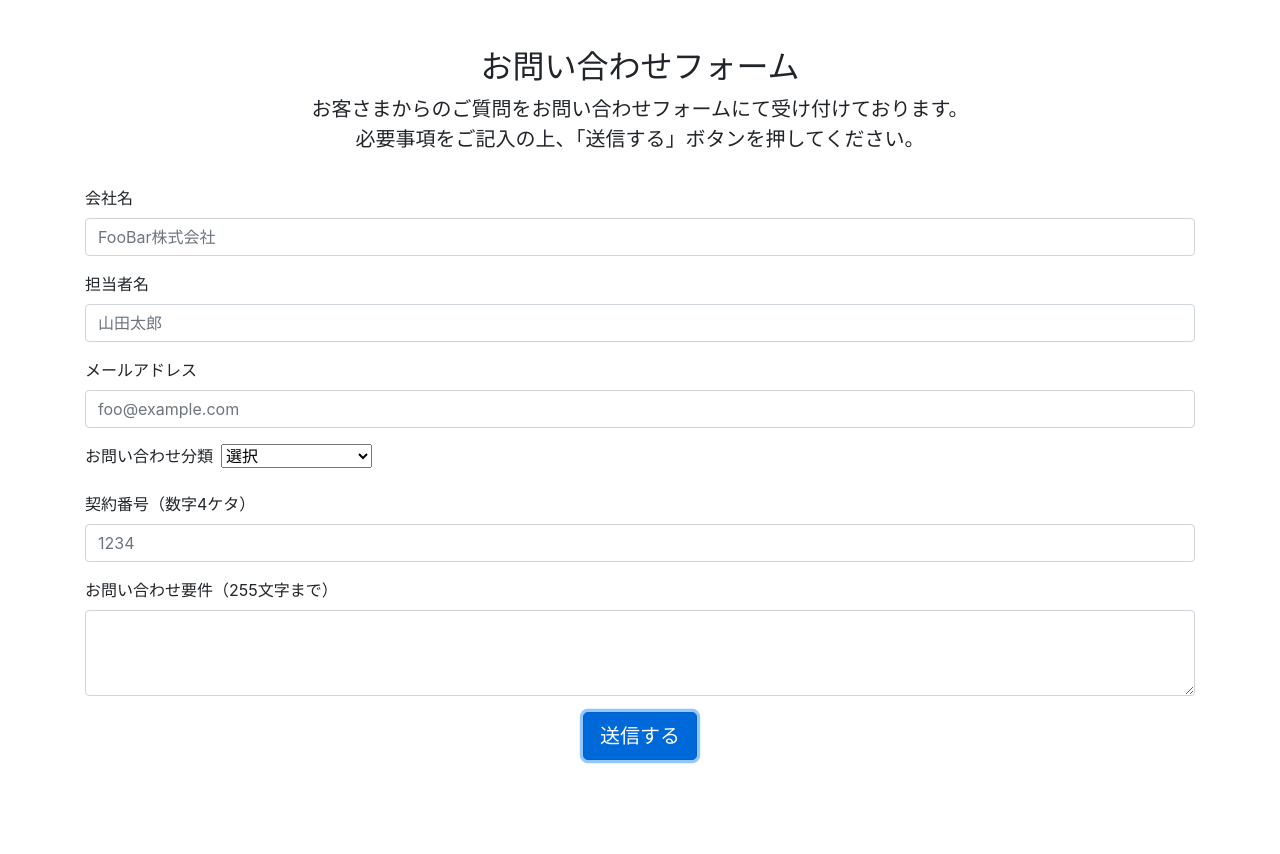
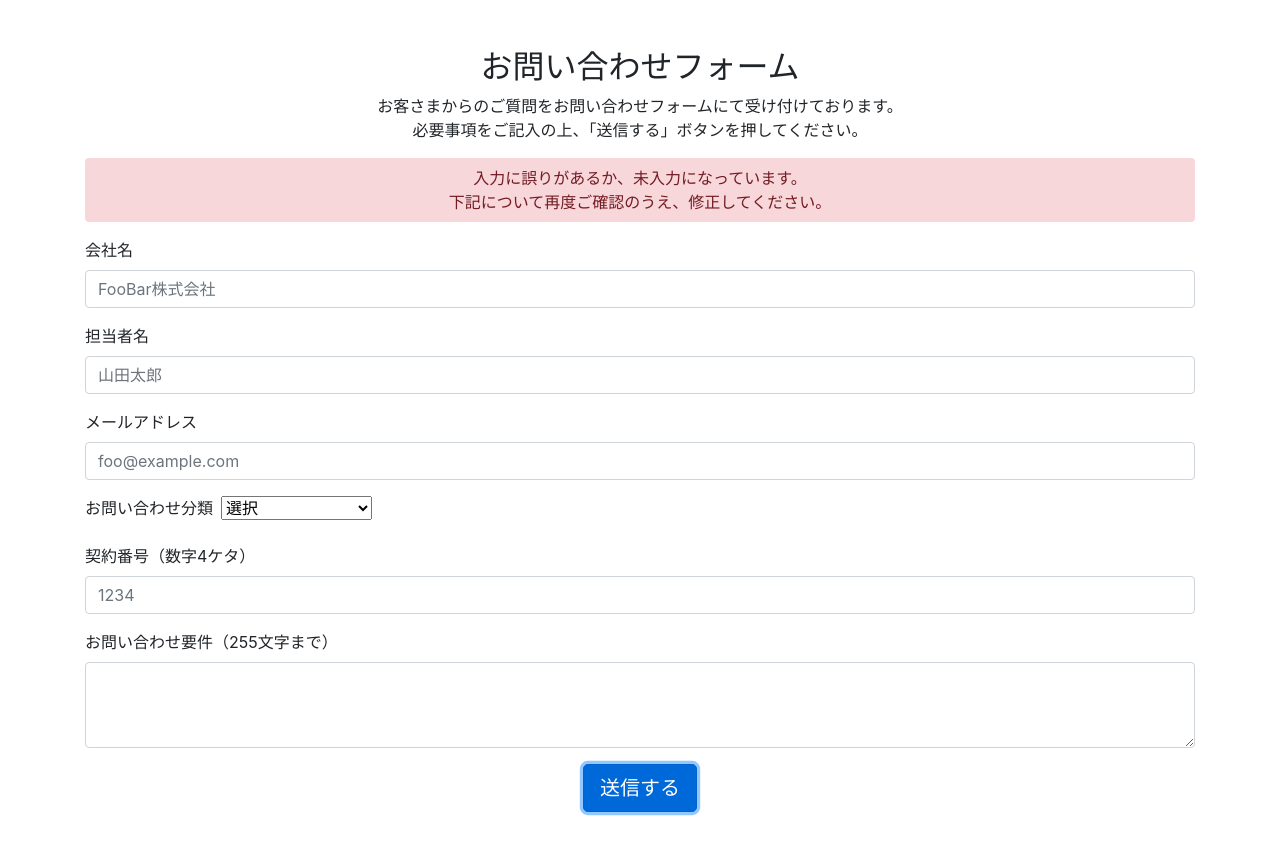
Before and after one commit to tanakanat/contact_page_sample_app, a Vue app: page / in a window 1280 px wide. Both pictures are taken after a click on the button "送信する". Shown: the top 854 px of the page. Before the commit the page ends 808 px from the top, so only its background shows below. Built offline with nearby package versions, Linux system fonts and the light colour scheme.

Commit message:
アラート用のブロック要素を配置

```diff
--- a/src/components/Contact.vue
+++ b/src/components/Contact.vue
@@ -3,10 +3,20 @@
     <main class="my-5">
       <div class="pb-3 text-center">
         <h2>お問い合わせフォーム</h2>
-        <p class="lead">
+        <span>
           お客さまからのご質問をお問い合わせフォームにて受け付けております。<br />
           必要事項をご記入の上、「送信する」ボタンを押してください。
-        </p>
+        </span>
+      </div>
+
+      <div
+        v-if="!isFormValid"
+        class="mb-3 py-2 text-center alert-danger rounded"
+      >
+        <span>
+          入力に誤りがあるか、未入力になっています。<br />
+          下記について再度ご確認のうえ、修正してください。
+        </span>
       </div>
 
       <div class="mb-3">
@@ -89,7 +99,9 @@
       </div>
 
       <div class="text-center">
-        <button type="button" class="btn btn-primary btn-lg">送信する</button>
+        <button type="button" class="btn btn-primary btn-lg" @click="submit">
+          送信する
+        </button>
       </div>
     </main>
   </div>
@@ -106,6 +118,7 @@ export default {
       category: "", // お問い合わせ分類
       contractNumber: "", // 契約番号（数字4ケタ）
       content: "", // お問い合わせ要件（255文字まで）
+      isFormValid: true,
     };
   },
   methods: {
@@ -127,6 +140,12 @@ export default {
     changeContent(ev) {
       this.content = ev.target.value;
     },
+    submit() {
+      this.validateForm();
+    },
+    validateForm() {
+      this.isFormValid = false;
+    },
   },
 };
 </script>
```
